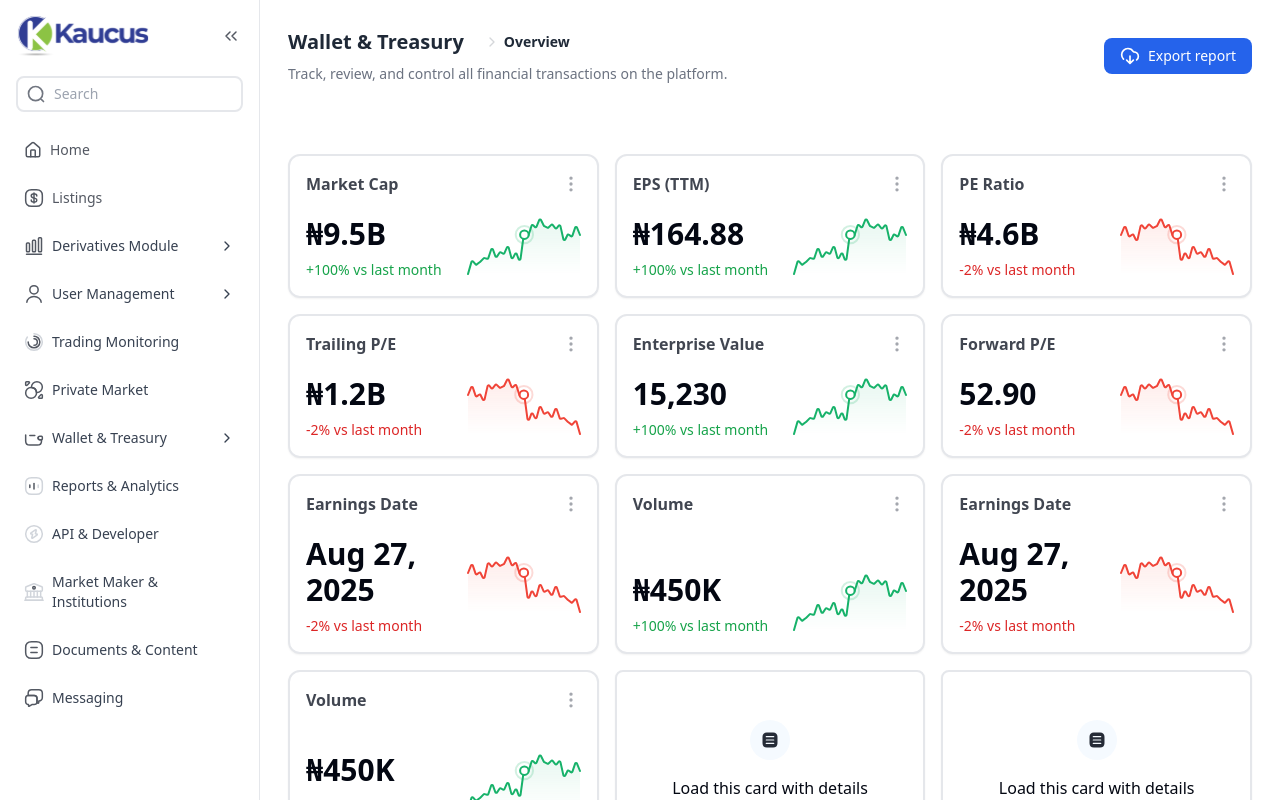
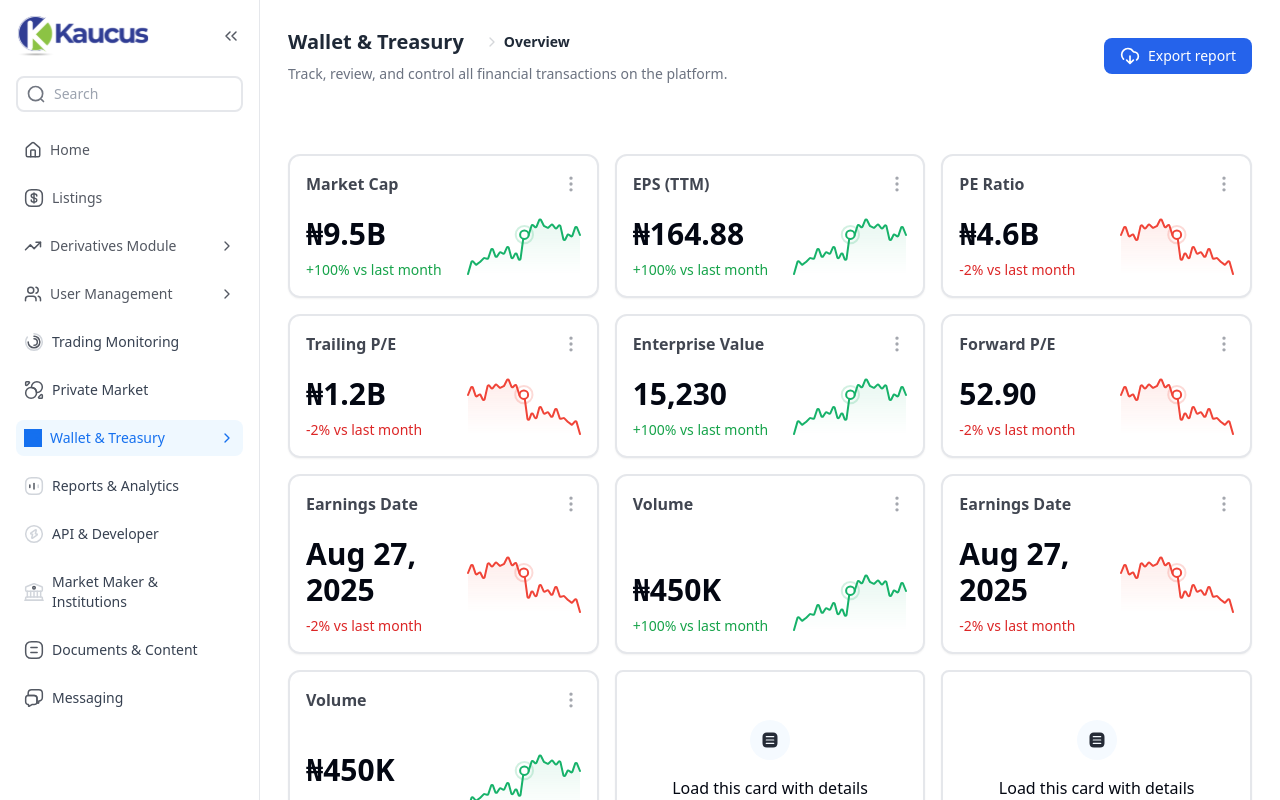
Before and after one commit to Initial-Front/kacus-frontend, a React (Vite) app: page /overview in a window 1280 px wide. Built offline with nearby package versions, Linux system fonts and the light colour scheme.

Commit message:
updated sideBar

```diff
--- a/src/Dashboard/Home.tsx
+++ b/src/Dashboard/Home.tsx
@@ -59,7 +59,6 @@ export default function Home() {
                         variant="outline"
                         className="flex items-center gap-2  h-[40px] p-3 rounded-lg3 border-gray-300 text-gray-700"
                     >
-
                         <span>
                             <svg width="19" height="17" viewBox="0 0 19 17" fill="none" xmlns="http://www.w3.org/2000/svg">
                                 <path d="M5.83301 12.5002L9.16634 15.8335M9.16634 15.8335L12.4997 12.5002M9.16634 15.8335V8.3335M15.833 12.2859C16.8509 11.4452 17.4997 10.1734 17.4997 8.75016C17.4997 6.21886 15.4476 4.16683 12.9163 4.16683C12.7342 4.16683 12.5639 4.07183 12.4714 3.91495C11.3847 2.07086 9.37837 0.833496 7.08301 0.833496C3.63123 0.833496 0.833008 3.63172 0.833008 7.0835C0.833008 8.80525 1.52921 10.3644 2.65546 11.4948" stroke="#414651" stroke-width="1.66667" stroke-linecap="round" stroke-linejoin="round" />
@@ -73,7 +72,6 @@ export default function Home() {
                     </Button>
                 </div>
             </div>
-
 
             <div className="flex flex-wrap  items-center  w-full justify-between">
 
@@ -112,7 +110,6 @@ export default function Home() {
                 </Button>
             </div>
 
-
             <div className="grid grid-cols-1 sm:grid-cols-2 lg:grid-cols-3  mx-auto gap-4">
                 {[
                     { title: "Total Registered Users", value: "124,600", change: "+100%", positive: true },
@@ -138,7 +135,6 @@ export default function Home() {
 
                             </button>
                         </div>
-
 
                         <section className="flex  items-center justify-between mt-4">
                             <div className="flex flex-col">
@@ -212,7 +208,6 @@ export default function Home() {
                 ))}
             </div>
 
-
             <div className="p-6 bg-white rounded-lg shadow-sm border border-gray-100">
                 <h3 className="text-lg font-medium mb-4 flex items-center gap-3"
                 >User Growth Chart
@@ -238,7 +233,6 @@ export default function Home() {
                 </div>
             </div>
 
-            {/* Bottom Charts */}
             <div className="grid grid-cols-1 xl:grid-cols-2 gap-6">
                 {/* Left */}
                 <div className="p-6 bg-white rounded-lg shadow-sm border border-gray-100">
--- a/src/Dashboard/UserManagement/usersTable.tsx
+++ b/src/Dashboard/UserManagement/usersTable.tsx
@@ -204,12 +204,9 @@ function ActionsMenu({ onView }: { onView: () => void }) {
     );
 }
 
-/* ---------------------------
-   Main Table Component
-   --------------------------- */
 
 export default function UsersTable() {
-    const navigate = useNavigate()
+    const navigate = useNavigate();
     const [data] = useState<UserRow[]>(MOCK.concat(
 
         MOCK.map((m, i) => ({ ...m, id: `${m.id}-${i + 1}` }))
--- a/src/Dashboard/WalletTreasury/charts.tsx
+++ b/src/Dashboard/WalletTreasury/charts.tsx
@@ -120,7 +120,7 @@ export default function OverviewCharts() {
                 </div>
             </div>
 
-            <div className="p-6 bg-white rounded-2xl shadow-sm">
+            <div className="p-6 bg-white rounded-2xl shadow-sm border">
                 <h2 className="text-lg font-semibold mb-1">Margin & Collateral Usage Chart</h2>
                 <p className="text-gray-500 text-sm mb-6">
                     Monitor the utilization of deposited margins and available collaterals
--- a/src/components/navbar.tsx
+++ b/src/components/navbar.tsx
@@ -2,11 +2,22 @@
 
 import React, { useState, type Dispatch, type SetStateAction } from "react";
 import type { ReactNode } from "react";
+import type { LucideIcon } from "lucide-react";
 import {
     Home,
     ChevronRight,
     ChevronDown,
     Settings,
+    Wallet,
+    TrendingUp,
+    Users,
+    LayoutDashboard,
+    Eye,
+    ArrowLeftRight,
+    BarChart3,
+    FileText,
+    User,
+    AlertTriangle,
 } from "lucide-react";
 import { Link, useLocation } from "react-router-dom";
 
@@ -14,25 +25,26 @@ import { Link, useLocation } from "react-router-dom";
 
 interface SectionProps {
     label: string;
-    icon: React.ComponentType<{ size?: number }>;
+    icon: React.ComponentType<{ size?: number }> | LucideIcon;
     open: boolean;
     toggle: (label: string) => void;
     children?: ReactNode;
+    openSideBar: boolean;
 }
 
 const DerivativesIcon = () => (
     <svg width="20" height="20" viewBox="0 0 20 20" fill="none"
         xmlns="http://www.w3.org/2000/svg">
-        <path d="M2.5 18.334H17.5" stroke="#535862" strokeWidth="1.5"
+        <path d="M2.5 18.334H17.5" stroke="currentColor" strokeWidth="1.5"
             strokeLinecap="round" strokeLinejoin="round" />
         <path d="M4.66665 6.98242H3.33333C2.875 6.98242 2.5 7.35742 2.5 7.81576V14.9991C2.5 15.4574 2.875 15.8324 3.33333 15.8324H4.66665C5.12498 15.8324 5.49998 15.4574 5.49998 14.9991V7.81576C5.49998 7.35742 5.12498 6.98242 4.66665 6.98242Z"
-            stroke="#535862" strokeWidth="1.5" strokeLinecap="round"
+            stroke="currentColor" strokeWidth="1.5" strokeLinecap="round"
             strokeLinejoin="round" />
         <path d="M10.6667 4.32422H9.33334C8.87501 4.32422 8.50001 4.69922 8.50001 5.15755V14.9992C8.50001 15.4575 8.87501 15.8325 9.33334 15.8325H10.6667C11.125 15.8325 11.5 15.4575 11.5 14.9992V5.15755C11.5 4.69922 11.125 4.32422 10.6667 4.32422Z"
-            stroke="#535862" strokeWidth="1.5" strokeLinecap="round"
+            stroke="currentColor" strokeWidth="1.5" strokeLinecap="round"
             strokeLinejoin="round" />
         <path d="M16.6667 1.66602H15.3334C14.875 1.66602 14.5 2.04102 14.5 2.49935V14.9993C14.5 15.4577 14.875 15.8327 15.3334 15.8327H16.6667C17.125 15.8327 17.5 15.4577 17.5 14.9993V2.49935C17.5 2.04102 17.125 1.66602 16.6667 1.66602Z"
-            stroke="#535862" strokeWidth="1.5" strokeLinecap="round"
+            stroke="currentColor" strokeWidth="1.5" strokeLinecap="round"
             strokeLinejoin="round" />
     </svg>
 );
@@ -44,10 +56,10 @@ const UserManagementIcon = () => (
     <svg width="20" height="20" viewBox="0 0 20 20" fill="none"
         xmlns="http://www.w3.org/2000/svg">
         <path d="M10 9.99935C12.3012 9.99935 14.1667 8.13387 14.1667 5.83268C14.1667 3.5315 12.3012 1.66602 10 1.66602C7.69881 1.66602 5.83333 3.5315 5.83333 5.83268C5.83333 8.13387 7.69881 9.99935 10 9.99935Z"
-            stroke="#535862" strokeWidth="1.5" strokeLinecap="round"
+            stroke="currentColor" strokeWidth="1.5" strokeLinecap="round"
             strokeLinejoin="round" />
         <path d="M17.1583 18.3333C17.1583 15.1083 13.95 12.5 10 12.5C6.05 12.5 2.84167 15.1083 2.84167 18.3333"
-            stroke="#535862" strokeWidth="1.5" strokeLinecap="round"
+            stroke="currentColor" strokeWidth="1.5" strokeLinecap="round"
             strokeLinejoin="round" />
     </svg>
 );
@@ -59,13 +71,13 @@ const UserManagementIcon = () => (
 const WalletIcon = () => (
     <svg width="20" height="20" viewBox="0 0 20 20" fill="none"
         xmlns="http://www.w3.org/2000/svg">
-        <path d="M10.8333 7.5H5.83333" stroke="#535862" strokeWidth="1.5"
+        <path d="M10.8333 7.5H5.83333" stroke="currentColor" strokeWidth="1.5"
             strokeLinecap="round" strokeLinejoin="round" />
         <path d="M18.3334 9.14098V10.8577C18.3334 11.316 17.9667 11.691 17.5 11.7077H15.8667C14.9667 11.7077 14.1417 11.0493 14.0667 10.1493C14.0167 9.62433 14.2167 9.13266 14.5667 8.791C14.875 8.47433 15.3 8.29102 15.7667 8.29102H17.5C17.9667 8.30768 18.3334 8.68265 18.3334 9.14098Z"
-            stroke="#535862" strokeWidth="1.5" strokeLinecap="round"
+            stroke="currentColor" strokeWidth="1.5" strokeLinecap="round"
             strokeLinejoin="round" />
         <path d="M14.5667 8.79101C14.2167 9.13267 14.0167 9.62434 14.0667 10.1493C14.1417 11.0493 14.9666 11.7077 15.8666 11.7077H17.5V12.916C17.5 15.416 15.8333 17.0827 13.3333 17.0827H5.83333C3.33333 17.0827 1.66667 15.416 1.66667 12.916V7.08268C1.66667 4.81602 3...."
-            stroke="#535862" strokeWidth="1.5" strokeLinecap="round"
+            stroke="currentColor" strokeWidth="1.5" strokeLinecap="round"
             strokeLinejoin="round" />
     </svg>
 );
@@ -82,15 +94,36 @@ const Section: React.FC<SectionProps> = ({
     open,
     toggle,
     children,
-}) => (
+    openSideBar
+}) => {
+    const sectionRoutes: Record<string, string[]> = {
+        "Wallet & Treasury": ["/overview", "/WalletMonitoring", "/fundMovement"],
+        "Derivatives Module": ["/Tradingpairs", "/ProductContact"],
+        "User Management": ["/AllUsers", "/FlaggedUsers"],
+    };
+    const isActive =
+        sectionRoutes[label]?.some((path) =>
+            location.pathname.startsWith(path)
+        ) ?? false;
+
+    return (
         <div className="w-full">
             <button
                 onClick={() => toggle(label)}
-            className="flex items-center justify-between w-full gap-2 p-2 text-sm font-medium text-gray-700 hover:bg-gray-100 rounded-lg transition-all duration-800"
+                className={`flex items-center justify-between w-full gap-2 p-2 text-sm font-medium rounded-lg transition-all duration-300
+                      ${isActive
+                        ? "bg-[#EFF8FF] text-[#1570EF]"
+                        : "bg-transparent text-[#535862] hover:bg-gray-100"
+                    }
+               `}
             >
-            <span className="flex items-center gap-2">
-                <Icon size={18} /> {label}
-            </span>
+                <p className="flex items-center gap-2">
+                    <Icon size={18}
+                        className={isActive ? "bg-[#1570EF] text-[#1570EF]" : "text-[#535862]"}
+                    />   <p className={`${openSideBar ? 'hidden' : 'block'}`}>
+                        {label}
+                    </p>
+                </p>
                 {open ? (
                     <ChevronDown size={16} className="transition-transform duration-400 rotate-180" />
                 ) : (
@@ -112,17 +145,36 @@ const Section: React.FC<SectionProps> = ({
         </div>
     );
 
+}
+
 
 interface SubItemProps {
     label: string;
     link: string;
+    icon?: React.ComponentType<{ className?: string }>;
+     openSideBar?:  boolean;
 }
 
-const SubItem: React.FC<SubItemProps> = ({ label, link }) => (
-    <a href={link} className="py-1 text-left  ml-7 hover:text-gray-900 transition-all duration-300">
-        {label}
-    </a>
+const SubItem: React.FC<SubItemProps> = ({
+    label,
+    link,
+    icon: Icon,
+    openSideBar,
+}) => {
+    return (
+        <Link
+            to={link}
+            className="flex items-center gap-2 py-1 ml-7 text-sm text-gray-600 hover:text-gray-900 transition-all duration-300"
+        >
+            {Icon && openSideBar ? (
+                <Icon className="w-4 h-4 text-gray-500" />
+            ) : (
+                <span className="whitespace-nowrap">{label}</span>
+            )}
+        </Link>
     );
+};
+
 
 interface sideBarProps {
     toggleSideBar: boolean,
@@ -132,7 +184,7 @@ interface sideBarProps {
 export default function Sidebar({ toggleSideBar, setToggleSideBar }: sideBarProps) {
 
     const [openSection, setOpenSection] = useState<string | null>(null);
-    const [openSideBar, setOpenSideBar] =  useState<boolean>(false);
+    const [openSideBar, setOpenSideBar] = useState<boolean>(false);
     console.log(openSideBar)
 
 
@@ -148,7 +200,7 @@ export default function Sidebar({ toggleSideBar, setToggleSideBar }: sideBarProp
 
     return (
         <>
-            <aside className={`bg-white border-r ${openSideBar ? ' w-[50px] ' : 'w-[260px]'} transition-all duration-700 h-screen no-scrollbar flex-col p-4 overflow-y-auto select-none hidden lg:flex `}>
+            <aside className={`bg-white border-r ${openSideBar ? ' w-[70px] ' : 'w-[260px]'} transition-all duration-700 h-screen no-scrollbar flex-col p-4 overflow-y-auto select-none hidden lg:flex `}>
 
                 <div className="flex items-center gap-2  justify-between">
 
@@ -164,7 +216,7 @@ export default function Sidebar({ toggleSideBar, setToggleSideBar }: sideBarProp
                     </svg>
 
                     <button
-                     onClick={()=> setOpenSideBar(!openSideBar)}
+                        onClick={() => setOpenSideBar(!openSideBar)}
                     >
                         <svg width="24" height="24" viewBox="0 0 24 24" fill="none" xmlns="http://www.w3.org/2000/svg">
                             <path d="M11 8L7 12L11 16M17 8L13 12L17 16" stroke="#535862" stroke-width="1.5" stroke-linecap="round" stroke-linejoin="round" />
@@ -191,9 +243,9 @@ export default function Sidebar({ toggleSideBar, setToggleSideBar }: sideBarProp
 
 
 
-                <nav className={`flex flex-col gap-3 text-gray-700 text-sm ${openSideBar ? 'items-center' : 'items-start '} `}>
+                <nav className={`flex flex-col gap-3 text-gray-700 text-sm ${openSideBar ? 'items-start ' : 'items-center '} `}>
                     <a href="/Home" className={`flex items-center gap-2 p-2 rounded-lg hover:bg-gray-100 w-full ${location.pathname === '/Home' ? 'bg-[#EFF8FF] text-[#1570EF]' : 'bg-transparent text-[#535862]'}`}>
-                        <Home size={18} /> <span className={`${openSideBar ? 'block' : 'hidden lg:block'}`}>Home</span>
+                        <Home size={18} /> <span className={`${openSideBar ? 'hidden' : 'block'}`}>Home</span>
                     </a>
 
                     <a href="/listing" className={`flex items-center gap-2 p-2 rounded-lg hover:bg-gray-100 w-full ${location.pathname === '/listing' ? 'bg-[#EFF8FF] text-[#1570EF]' : 'bg-transparent text-[#535862]'}`}>
@@ -227,29 +279,51 @@ export default function Sidebar({ toggleSideBar, setToggleSideBar }: sideBarProp
                             />
                         </svg>
 
-                        <span className={`${openSideBar ? 'block' : 'hidden lg:block'}`}>Listings</span>
+                        <span className={`${openSideBar ? 'hidden' : 'block'}`}>Listings</span>
                     </a>
 
 
                     <Section
                         label="Derivatives Module"
-                        icon={DerivativesIcon}
+                        icon={TrendingUp}
                         open={openSection === "Derivatives Module"}
                         toggle={toggle}
+                        openSideBar={openSideBar}
+                    >
+                        <SubItem
+                            label="Trading Pairs"
+                            link="/Tradingpairs"
+                            icon={BarChart3}
+                            openSideBar={openSideBar}
+                        />
+                        <SubItem
+                            label="Product Contract"
+                            link="/ProductContact"
+                            icon={FileText}
+                            openSideBar={openSideBar}
+                        />
+                    </Section>
 
-                    >
-                        <SubItem label="Trading Pairs" link="/Tradingpairs" />
-                        <SubItem label="Product Contract" link="/ProductContact" />
-                    </Section>
 
                     <Section
                         label="User Management"
-                        icon={UserManagementIcon}
+                        icon={Users}
                         open={openSection === "User Management"}
                         toggle={toggle}
+                        openSideBar={openSideBar}
                     >
-                        <SubItem label="All Users" link="/AllUsers" />
-                        <SubItem label="Flagged Users" link="FlaggedUsers" />
+                        <SubItem
+                            label="All Users"
+                            link="/AllUsers"
+                            icon={User}
+                            openSideBar={openSideBar}
+                        />
+                        <SubItem
+                            label="Flagged Users"
+                            link="/FlaggedUsers"
+                            icon={AlertTriangle}
+                            openSideBar={openSideBar}
+                        />
                     </Section>
 
                     <Link
@@ -268,7 +342,7 @@ export default function Sidebar({ toggleSideBar, setToggleSideBar }: sideBarProp
                             </svg>
 
                         </span>
-                        <span className={`${openSideBar ? 'block' : 'hidden lg:block'}`}> Trading Monitoring</span>
+                        <span className={`${openSideBar ? 'hidden' : 'block'}`}> Trading Monitoring</span>
                     </Link>
 
                     <Link
@@ -286,16 +360,31 @@ export default function Sidebar({ toggleSideBar, setToggleSideBar }: sideBarProp
 
                         <span className={`${openSideBar ? 'hidden' : 'block'}`}> Private Market</span>
                     </Link>
-
                     <Section
                         label="Wallet & Treasury"
-                        icon={WalletIcon}
+                        icon={Wallet}
                         open={openSection === "Wallet & Treasury"}
                         toggle={toggle}
+                        openSideBar={openSideBar}
                     >
-                        <SubItem label="Overview" link="/overview" />
-                        <SubItem label="Wallet Monitoring" link="WalletMonitoring" />
-                        <SubItem label="Fund Movement" link="fundMovement" />
+                        <SubItem
+                            label="Overview"
+                            link="/overview"
+                            icon={LayoutDashboard}
+                            openSideBar={openSideBar}
+                        />
+                        <SubItem
+                            label="Wallet Monitoring"
+                            link="/WalletMonitoring"
+                            icon={Eye}
+                            openSideBar={openSideBar}
+                        />
+                        <SubItem
+                            label="Fund Movement"
+                            link="/fundMovement"
+                            icon={ArrowLeftRight}
+                            openSideBar={openSideBar}
+                        />
                     </Section>
 
                     <Link
@@ -312,7 +401,7 @@ export default function Sidebar({ toggleSideBar, setToggleSideBar }: sideBarProp
                             </svg>
 
                         </span>
-                        <span className={`${openSideBar ? 'block' : 'hidden lg:block'}`}> Reports & Analytics</span>
+                        <span className={`${openSideBar ? 'hidden' : 'block'}`}> Reports & Analytics</span>
                     </Link>
 
                     <Link
@@ -327,7 +416,7 @@ export default function Sidebar({ toggleSideBar, setToggleSideBar }: sideBarProp
                             </svg>
 
                         </span>
-                        <span className={`${openSideBar ? 'block' : 'hidden lg:block'}`}> API & Developer</span>
+                        <span className={`${openSideBar ? 'hidden' : 'block'}`}> API & Developer</span>
                     </Link>
 
                     <Link
@@ -350,7 +439,7 @@ export default function Sidebar({ toggleSideBar, setToggleSideBar }: sideBarProp
 
                         </span>
 
-                        <span className={`${openSideBar ? 'block' : 'hidden lg:block'}`}> Market Maker & Institutions</span>
+                        <span className={`${openSideBar ? 'hidden' : 'block'}`}> Market Maker & Institutions</span>
                     </Link>
 
                     <Link
@@ -366,7 +455,7 @@ export default function Sidebar({ toggleSideBar, setToggleSideBar }: sideBarProp
                             </svg>
 
                         </span>
-                        <span className={`${openSideBar ? 'block' : 'hidden lg:block'}`}> Documents & Content</span>
+                        <span className={`${openSideBar ? 'hidden' : 'block'}`}> Documents & Content</span>
                     </Link>
 
                     <button className="flex items-center gap-2  p-2 mb-[50px] rounded-lg hover:bg-gray-100 w-full">
@@ -377,7 +466,7 @@ export default function Sidebar({ toggleSideBar, setToggleSideBar }: sideBarProp
                             </svg>
 
                         </span>
-                        <span className={`${openSideBar ? 'block' : 'hidden lg:block'}`}> Messaging</span>
+                        <span className={`${openSideBar ? 'hidden' : 'block'}`}> Messaging</span>
                     </button>
                     <hr />
                     <Link
@@ -412,11 +501,11 @@ export default function Sidebar({ toggleSideBar, setToggleSideBar }: sideBarProp
 
                         </span>
 
-                        <span className={`${openSideBar ? 'block' : 'hidden lg:block'}`}> Admin Activity</span>
+                        <span className={`${openSideBar ? 'hidden' : 'block'}`}> Admin Activity</span>
                     </Link>
 
                     <button className="flex items-center gap-2  my-3 p-2 rounded-lg hover:bg-gray-100 w-full">
-                        <Settings size={18} /> <span className={`${openSideBar ? 'block' : 'hidden lg:block'}`}>Settings</span>
+                        <Settings size={18} /> <span className={`${openSideBar ? 'hidden' : 'block'}`}>Settings</span>
                     </button>
                 </nav>
 
@@ -523,6 +612,7 @@ export default function Sidebar({ toggleSideBar, setToggleSideBar }: sideBarProp
                         icon={DerivativesIcon}
                         open={openSection === "Derivatives Module"}
                         toggle={toggle}
+                        openSideBar={openSideBar}
                     >
                         <SubItem label="Trading Pairs" link="/Tradingpairs" />
                         <SubItem label="Product Contract" link="/ProductContact" />
@@ -533,6 +623,7 @@ export default function Sidebar({ toggleSideBar, setToggleSideBar }: sideBarProp
                         icon={UserManagementIcon}
                         open={openSection === "User Management"}
                         toggle={toggle}
+                        openSideBar={openSideBar}
                     >
                         <SubItem label="All Users" link="/AllUsers" />
                         <SubItem label="Flagged Users" link="FlaggedUsers" />
@@ -577,6 +668,7 @@ export default function Sidebar({ toggleSideBar, setToggleSideBar }: sideBarProp
                         icon={WalletIcon}
                         open={openSection === "Wallet & Treasury"}
                         toggle={toggle}
+                        openSideBar={openSideBar}
                     >
                         <SubItem label="Overview" link="overview" />
                         <SubItem label="Wallet Monitoring" link="WalletMonitoring" />
```
Also changed, not shown: src/Dashboard/WalletTreasury/treauryTable.tsx (+10 -3 lines). Lines whose indentation alone changed are shown as unchanged.
